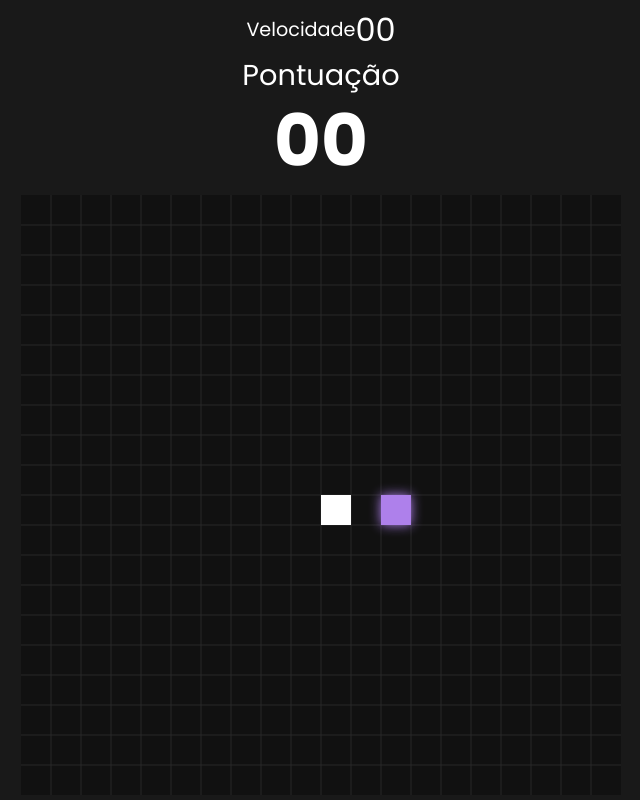
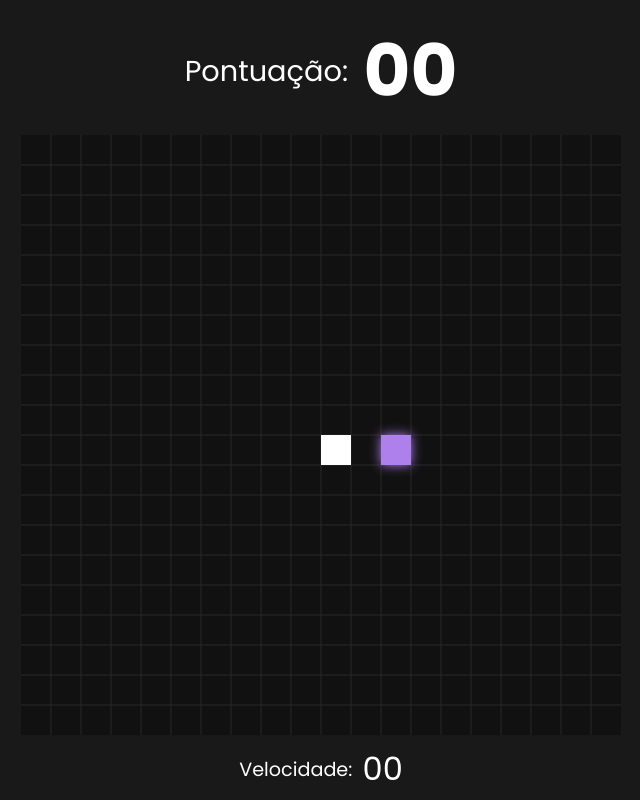
Before and after one commit to wsabor/snakeGame, a plain HTML site: page index.html in a window 1280 px wide. Shown: the whole page, without its empty margins (319-959 px from the left). Drawn offline with nearby package versions, Linux system fonts and the light colour scheme.

Commit message:
pequenos ajustes

```diff
--- a/css/style.css
+++ b/css/style.css
@@ -27,6 +27,7 @@ canvas {
   align-items: center;
   justify-content: center;
   font-size: 1.2rem;
+  margin-top: 10px;
 }
 
 .speed--value {
@@ -39,16 +40,18 @@ canvas {
 
 .score {
   display: flex;
-  flex-direction: column;
+  flex-direction: row;
   align-items: center;
+  justify-content: center;
   font-size: 1.8rem;
+  margin: 0 10px;
 }
 
 .score--value {
   font-weight: 700;
   font-size: 4.5rem;
   display: block;
-  margin-top: -10px;
+  margin: 10px 0;
 }
 
 .menu-screen {
--- a/index.html
+++ b/index.html
@@ -10,15 +10,14 @@
 
     <link rel="stylesheet" href="./css/style.css" />
 
-    <title>Document</title>
+    <title>Snake Game</title>
   </head>
   <body>
-    <div class="speed">Velocidade<span class="speed--value">00</span></div>
-    <div class="score">Pontuação<span class="score--value">00</span></div>
+    <div class="score">Pontuação: &nbsp;<span class="score--value">00</span></div>
 
     <div class="menu-screen">
       <span class="game-over">game over</span>
-      <span class="final-score">Pontuação: <span>00</span></span>
+      <span class="final-score">Pontuação: &nbsp;<span>00</span></span>
       <button class="btn-play">
         <span class="material-symbols-outlined">play_circle</span>
         Jogar novamente
@@ -29,6 +28,8 @@
       <h1>Seu navegador não tem suporte ao HTML Canvas</h1>
     </canvas>
 
+    <div class="speed">Velocidade: &nbsp;<span class="speed--value">00</span></div>
+
     <script src="./js/script.js"></script>
   </body>
 </html>
```
